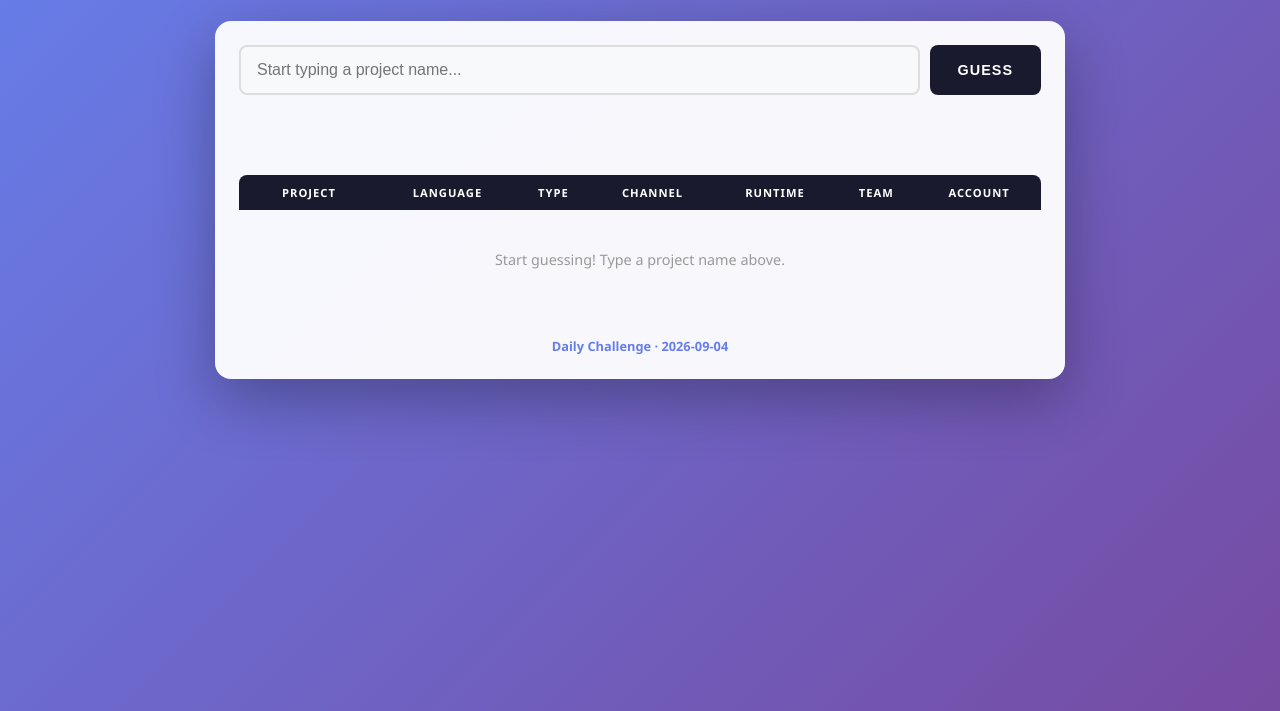
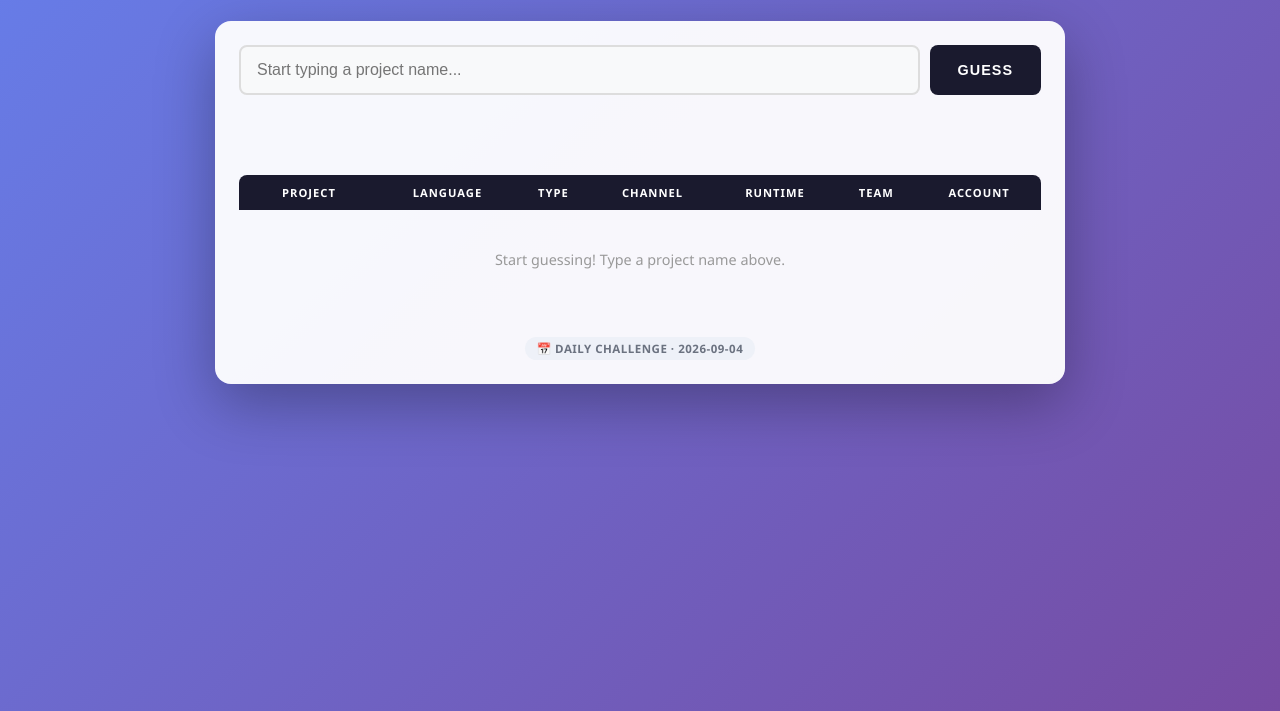
Before and after one commit to gartcimore/project-wordle, a website: page index.html in a window 1280 px wide. Shown: the part 89-800 px from the top of the page. Drawn offline with Linux system fonts and the light colour scheme.

Commit message:
Restyle mode label as a status badge to avoid looking clickable
- Convert #mode-label from link-colored text to a muted pill badge (cursor: default)
- Add icon prefixes (calendar for daily, infinity for endless) to reinforce it as a status indicator
- Keeps clear hierarchy: badge = current mode, button = action

```diff
--- a/index.html
+++ b/index.html
@@ -272,6 +272,28 @@
 
     .stats-bar span { color: #333; font-weight: 600; }
 
+    /* Mode status badge (not clickable — purely informational) */
+    .mode-label-row {
+      display: flex;
+      justify-content: center;
+      margin-top: 10px;
+    }
+
+    .mode-badge {
+      display: inline-flex;
+      align-items: center;
+      gap: 6px;
+      padding: 4px 12px;
+      border-radius: 999px;
+      background: #eef1f8;
+      color: #6b7280;
+      font-size: 0.72rem;
+      font-weight: 600;
+      text-transform: uppercase;
+      letter-spacing: 0.5px;
+      cursor: default;
+    }
+
     .empty-state {
       text-align: center;
       padding: 40px;
@@ -475,7 +497,9 @@
     </div>
 
     <div class="stats-bar" id="stats-bar"></div>
-    <div class="stats-bar" id="mode-label" style="margin-top:8px; font-weight:600; color:#667eea;"></div>
+    <div class="mode-label-row">
+      <span class="mode-badge" id="mode-label"></span>
+    </div>
   </div>
 
   <div class="victory-overlay" id="victory-overlay">
@@ -565,13 +589,13 @@
       const endlessBtn = document.getElementById("endless-btn");
 
       if (mode === "daily") {
-        modeLabel.textContent = `Daily Challenge · ${getTodayKey()}`;
+        modeLabel.textContent = `📅 Daily Challenge · ${getTodayKey()}`;
         // Offer Endless Mode once the daily is finished, whether solved or lost.
         const dailyFinished = isDailySolved() || (gameOver && guesses.length >= maxGuesses);
         endlessBtn.style.display = dailyFinished ? "inline-block" : "none";
         document.getElementById("new-game-btn").style.display = "none";
       } else {
-        modeLabel.textContent = "Endless Mode";
+        modeLabel.textContent = "♾️ Endless Mode";
         endlessBtn.style.display = "none";
         document.getElementById("new-game-btn").style.display = "inline-block";
       }
```
